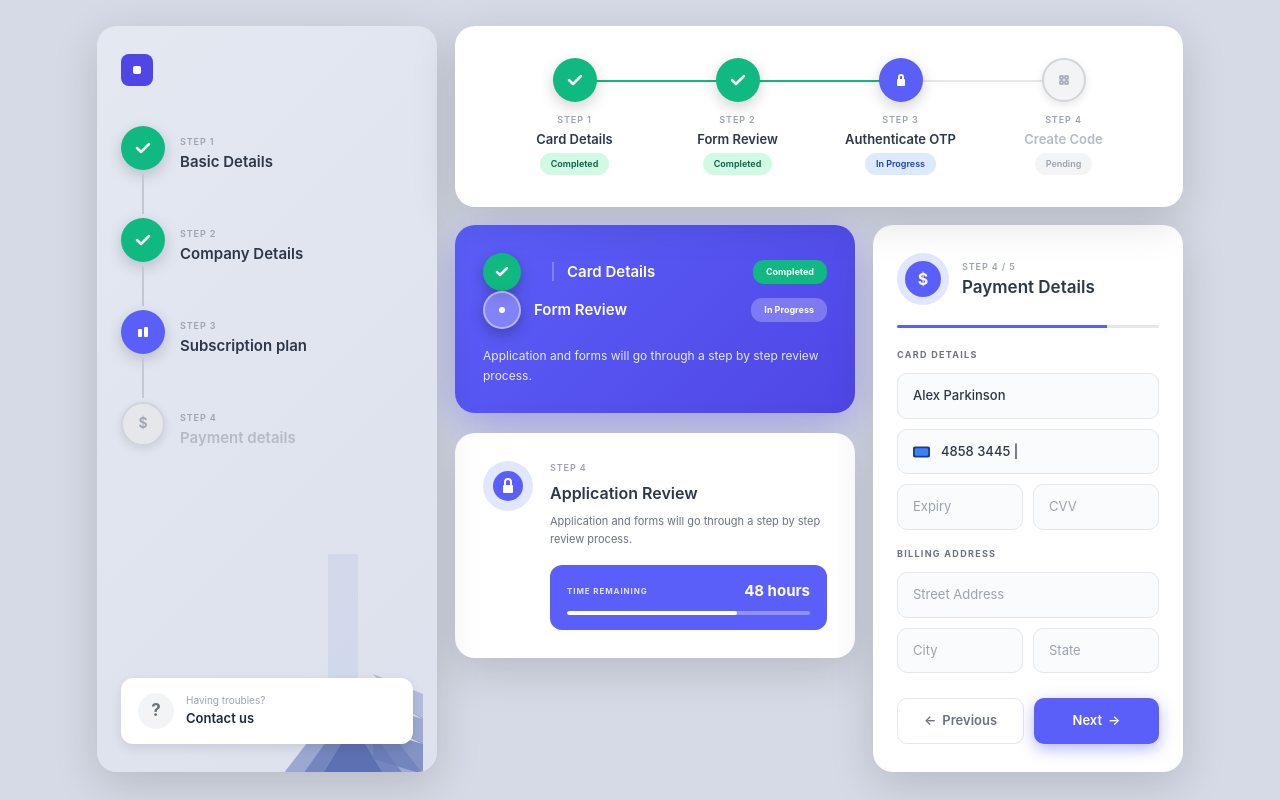
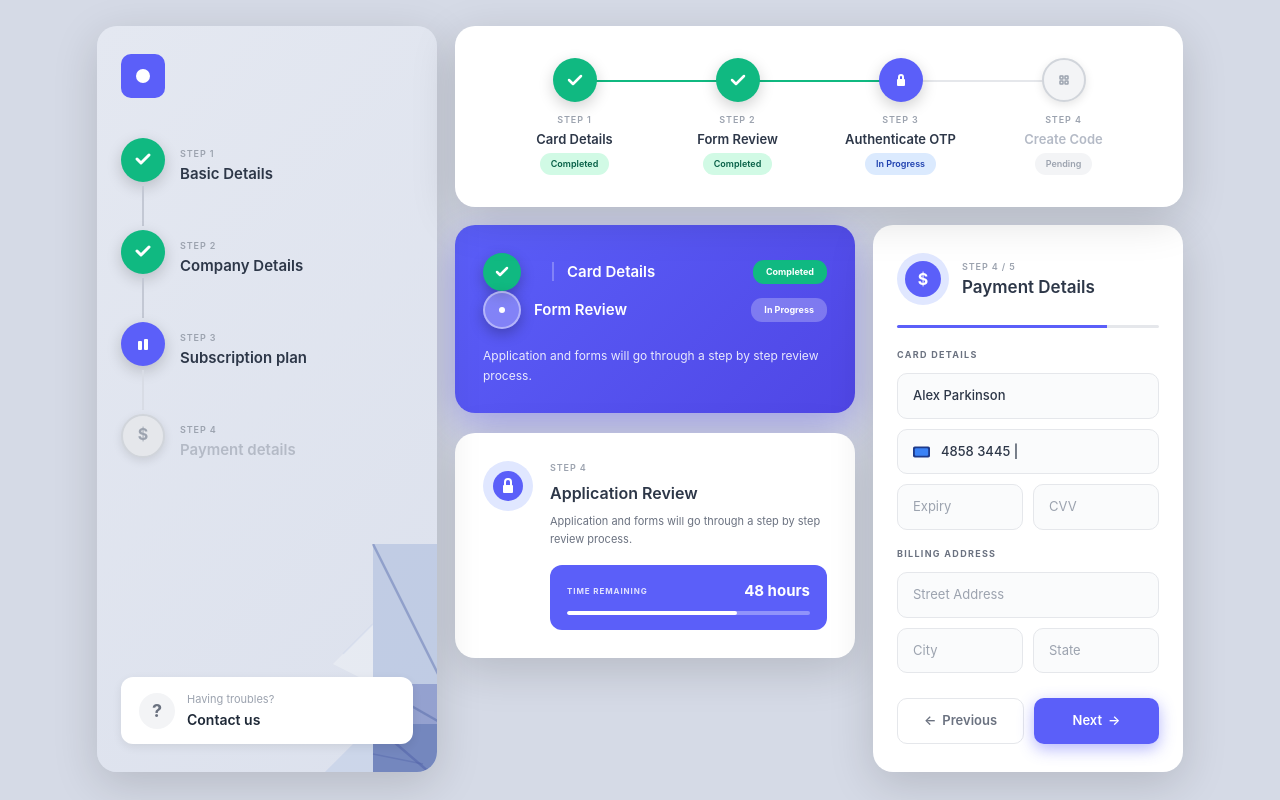
Before and after one commit to fernandorosero91/components, a Next.js app: page / in a window 1280 px wide. Built offline with nearby package versions, Linux system fonts and the light colour scheme.

Commit message:
nuevas mejoras

```diff
--- a/app/globals.css
+++ b/app/globals.css
@@ -96,6 +96,10 @@ body {
   margin: 4px 0;
 }
 
+.step-line.gray {
+  background: #d8dce5;
+}
+
 .step-content {
   padding-top: 9px;
 }
@@ -128,11 +132,11 @@ body {
   display: flex;
   align-items: center;
   gap: 12px;
-  padding: 15px 17px;
+  padding: 14px 18px;
   background: white;
   border-radius: 12px;
   cursor: pointer;
-  box-shadow: 0 4px 12px rgba(0, 0, 0, 0.1);
+  box-shadow: 0 3px 10px rgba(0, 0, 0, 0.08);
   position: relative;
   z-index: 2;
 }
@@ -145,7 +149,7 @@ body {
   display: flex;
   align-items: center;
   justify-content: center;
-  font-size: 17px;
+  font-size: 18px;
   font-weight: 700;
   color: #6b7280;
   flex-shrink: 0;
@@ -158,22 +162,23 @@ body {
 }
 
 .contact-label {
-  font-size: 10px;
+  font-size: 11px;
   color: #9ca3af;
+  font-weight: 400;
 }
 
 .contact-link {
-  font-size: 13px;
+  font-size: 14px;
   font-weight: 600;
   color: #1f2937;
 }
 
 .decorative-image {
   position: absolute;
-  bottom: -30px;
-  right: -20px;
+  bottom: -40px;
+  right: -30px;
   z-index: 1;
-  opacity: 0.95;
+  opacity: 0.98;
 }
 
 /* ========== STEPPER HORIZONTAL ========== */
--- a/app/page.tsx
+++ b/app/page.tsx
@@ -5,9 +5,9 @@ export default function Home() {
       <div className="sidebar">
         <div className="sidebar-header">
           <div className="sidebar-logo">
-            <svg width="32" height="32" viewBox="0 0 32 32" fill="none">
-              <rect width="32" height="32" rx="8" fill="#4f46e5"/>
-              <rect x="12" y="12" width="8" height="8" rx="2" fill="white"/>
+            <svg width="44" height="44" viewBox="0 0 44 44" fill="none">
+              <rect width="44" height="44" rx="10" fill="#5b5ff9"/>
+              <circle cx="22" cy="22" r="7" fill="white"/>
             </svg>
           </div>
         </div>
@@ -16,8 +16,8 @@ export default function Home() {
           <div className="step-item completed">
             <div className="step-icon-wrapper">
               <div className="step-icon green">
-                <svg width="20" height="20" viewBox="0 0 20 20" fill="none">
-                  <path d="M16 6L8 14L4 10" stroke="white" strokeWidth="2.5" strokeLinecap="round" strokeLinejoin="round"/>
+                <svg width="24" height="24" viewBox="0 0 24 24" fill="none">
+                  <path d="M18 7L10 15L6 11" stroke="white" strokeWidth="3" strokeLinecap="round" strokeLinejoin="round"/>
                 </svg>
               </div>
               <div className="step-line"></div>
@@ -31,8 +31,8 @@ export default function Home() {
           <div className="step-item completed">
             <div className="step-icon-wrapper">
               <div className="step-icon green">
-                <svg width="20" height="20" viewBox="0 0 20 20" fill="none">
-                  <path d="M16 6L8 14L4 10" stroke="white" strokeWidth="2.5" strokeLinecap="round" strokeLinejoin="round"/>
+                <svg width="24" height="24" viewBox="0 0 24 24" fill="none">
+                  <path d="M18 7L10 15L6 11" stroke="white" strokeWidth="3" strokeLinecap="round" strokeLinejoin="round"/>
                 </svg>
               </div>
               <div className="step-line"></div>
@@ -46,12 +46,12 @@ export default function Home() {
           <div className="step-item active">
             <div className="step-icon-wrapper">
               <div className="step-icon blue">
-                <svg width="20" height="20" viewBox="0 0 20 20" fill="none">
-                  <rect x="5" y="7" width="4" height="8" rx="1" fill="white"/>
-                  <rect x="11" y="5" width="4" height="10" rx="1" fill="white"/>
+                <svg width="24" height="24" viewBox="0 0 24 24" fill="none">
+                  <rect x="7" y="9" width="4" height="9" rx="1" fill="white"/>
+                  <rect x="13" y="7" width="4" height="11" rx="1" fill="white"/>
                 </svg>
               </div>
-              <div className="step-line"></div>
+              <div className="step-line gray"></div>
             </div>
             <div className="step-content">
               <div className="step-label">STEP 3</div>
@@ -62,8 +62,8 @@ export default function Home() {
           <div className="step-item">
             <div className="step-icon-wrapper">
               <div className="step-icon gray">
-                <svg width="20" height="20" viewBox="0 0 20 20" fill="none">
-                  <text x="10" y="14" fontSize="14" fill="#9ca3af" textAnchor="middle" fontWeight="600">$</text>
+                <svg width="24" height="24" viewBox="0 0 24 24" fill="none">
+                  <text x="12" y="16" fontSize="16" fill="#9ca3af" textAnchor="middle" fontWeight="700">$</text>
                 </svg>
               </div>
             </div>
@@ -83,34 +83,52 @@ export default function Home() {
             </div>
           </div>
           <div className="decorative-image">
-            <svg width="180" height="220" viewBox="0 0 180 220" fill="none" xmlns="http://www.w3.org/2000/svg">
-              {/* Barra vertical clara superior */}
-              <rect x="75" y="0" width="30" height="160" fill="#b8c5e8" opacity="0.35"/>
+            <svg width="160" height="240" viewBox="0 0 160 240" fill="none" xmlns="http://www.w3.org/2000/svg">
+              {/* Rectángulo vertical superior - azul claro */}
+              <rect x="90" y="0" width="70" height="140" fill="#a8b8dc" opacity="0.55"/>
 
-              {/* Triángulo grande base */}
-              <path d="M30 220 L100 130 L170 220 Z" fill="#7a8bc4" opacity="0.7"/>
+              {/* Línea diagonal principal en rectángulo superior */}
+              <line x1="90" y1="0" x2="160" y2="140" stroke="#5568a8" strokeWidth="2.5" opacity="0.45"/>
 
-              {/* Triángulo medio */}
-              <path d="M50 220 L100 150 L150 220 Z" fill="#6578b8" opacity="0.8"/>
+              {/* Triángulo blanco superior izquierdo */}
+              <path d="M50 120 L90 80 L90 140 Z" fill="#e8ecf4" opacity="0.85"/>
 
-              {/* Triángulo pequeño central */}
-              <path d="M70 220 L100 170 L130 220 Z" fill="#5568ac" opacity="0.9"/>
+              {/* Línea en triángulo blanco superior */}
+              <line x1="60" y1="110" x2="90" y2="80" stroke="#c5d0e8" strokeWidth="1.5" opacity="0.4"/>
 
-              {/* Polígono lateral derecho superior - más grande */}
-              <path d="M120 120 L170 140 L170 165 L145 150 Z" fill="#8a9bd0" opacity="0.55"/>
+              {/* Polígono medio derecho - azul medio */}
+              <path d="M90 140 L160 140 L160 180 L110 180 Z" fill="#7a8bc4" opacity="0.75"/>
 
-              {/* Polígono lateral derecho medio - más grande */}
-              <path d="M120 150 L170 165 L170 190 L130 170 Z" fill="#7588c2" opacity="0.65"/>
+              {/* Línea diagonal en polígono medio */}
+              <line x1="90" y1="140" x2="160" y2="180" stroke="#5568a8" strokeWidth="2.5" opacity="0.5"/>
 
-              {/* Polígono lateral derecho inferior - más grande */}
-              <path d="M120 175 L170 190 L170 220 L120 205 Z" fill="#6075b5" opacity="0.75"/>
+              {/* Triángulo blanco medio izquierdo */}
+              <path d="M40 180 L90 140 L110 180 Z" fill="#dde2ed" opacity="0.9"/>
 
-              {/* Detalles adicionales de sombra y profundidad */}
-              <path d="M100 150 L120 160 L120 175 L100 170 Z" fill="#5a6db0" opacity="0.45"/>
+              {/* Línea en triángulo blanco medio */}
+              <line x1="55" y1="170" x2="90" y2="140" stroke="#b8c5d8" strokeWidth="1.5" opacity="0.35"/>
 
-              {/* Líneas de detalle */}
-              <line x1="145" y1="150" x2="170" y2="165" stroke="#4f5fa8" strokeWidth="1" opacity="0.3"/>
-              <line x1="130" y1="170" x2="170" y2="190" stroke="#4f5fa8" strokeWidth="1" opacity="0.3"/>
+              {/* Polígono inferior derecho - azul oscuro */}
+              <path d="M90 180 L160 180 L160 240 L90 240 Z" fill="#6075b5" opacity="0.85"/>
+
+              {/* Línea diagonal en polígono inferior */}
+              <line x1="90" y1="180" x2="160" y2="240" stroke="#4f5fa8" strokeWidth="2.5" opacity="0.55"/>
+
+              {/* Triángulo inferior izquierdo claro */}
+              <path d="M30 240 L90 180 L90 240 Z" fill="#c5d0e8" opacity="0.7"/>
+
+              {/* Polígono de conexión central */}
+              <path d="M55 170 L90 140 L90 180 L70 190 Z" fill="#8a9bd5" opacity="0.7"/>
+
+              {/* Línea de detalle en conexión */}
+              <line x1="70" y1="190" x2="90" y2="180" stroke="#6b80bd" strokeWidth="1.5" opacity="0.4"/>
+
+              {/* Punto de intersección central */}
+              <circle cx="90" cy="180" r="3" fill="#5568a8" opacity="0.7"/>
+
+              {/* Líneas de detalle adicionales */}
+              <line x1="110" y1="180" x2="130" y2="190" stroke="#5568a8" strokeWidth="1.5" opacity="0.35"/>
+              <line x1="90" y1="210" x2="140" y2="220" stroke="#4f5fa8" strokeWidth="1.5" opacity="0.4"/>
             </svg>
           </div>
         </div>
```
